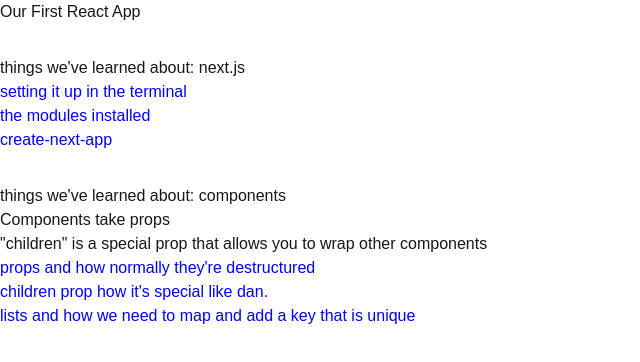
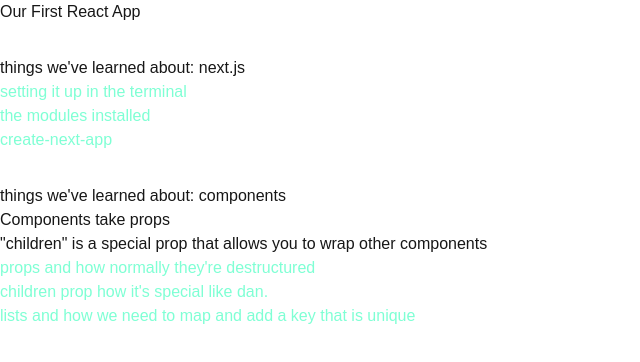
Before and after one commit to NAIT-DMIT2008-Fall2025/DMIT2008-A03-Fall-2025, a Next.js app in the folder 3-nextjs-intro-START/hello-next-dmit2008/: page / in a window 1280 px wide. Shown: the top 362 px of the page, without its empty margins (0-640 px from the left). Built offline with nearby package versions, Linux system fonts and the light colour scheme.

Commit message:
class progress pushed

```diff
--- a/3-nextjs-intro-START/hello-next-dmit2008/components/LearningList.jsx
+++ b/3-nextjs-intro-START/hello-next-dmit2008/components/LearningList.jsx
@@ -1,4 +1,5 @@
 // let's import our LearningListItem
+import LearningListItem from "./LearningListItem"
 
 // our new component
 // we have one prop here called title.
@@ -21,12 +22,17 @@
             {itemsLearned.map((item, index)=> {
                 // our map is returning a modified version
                 // of the array and returning jsx.
-                return <li
+                return <LearningListItem
                     key={index}
-                    style={ // note this is used for styling sometimes
-                        {color: "blue"}
-                    }
-                >{item}</li>
+                    text={item}
+                />
+                // the original
+                // return <li
+                //     key={index}
+                //     style={ // note this is used for styling sometimes
+                //         {color: "blue"}
+                //     }
+                // >{item}</li>
             })}
         </ul>
 
--- a/3-nextjs-intro-START/hello-next-dmit2008/components/LearningListItem.jsx
+++ b/3-nextjs-intro-START/hello-next-dmit2008/components/LearningListItem.jsx
@@ -2,11 +2,15 @@
 // one good rule to follow is that your component
 // names should have the same name as the file.
 export default function LearningListItem({ text }) {
+    // above we have one prop of text
+    // usage of this component looks like this (In jsx)
+    // <LearningListItem text="yay" />
+
     // we're going to return jsx of the listitem
     // IMPORTANT: a component can only render a
     // single node
     return <li style={ // note this is used for styling sometimes
-            {color: "blue"}
+            {color: "aquamarine"}
         }
     >
         {/* the text is the prop that is passed */}
```
